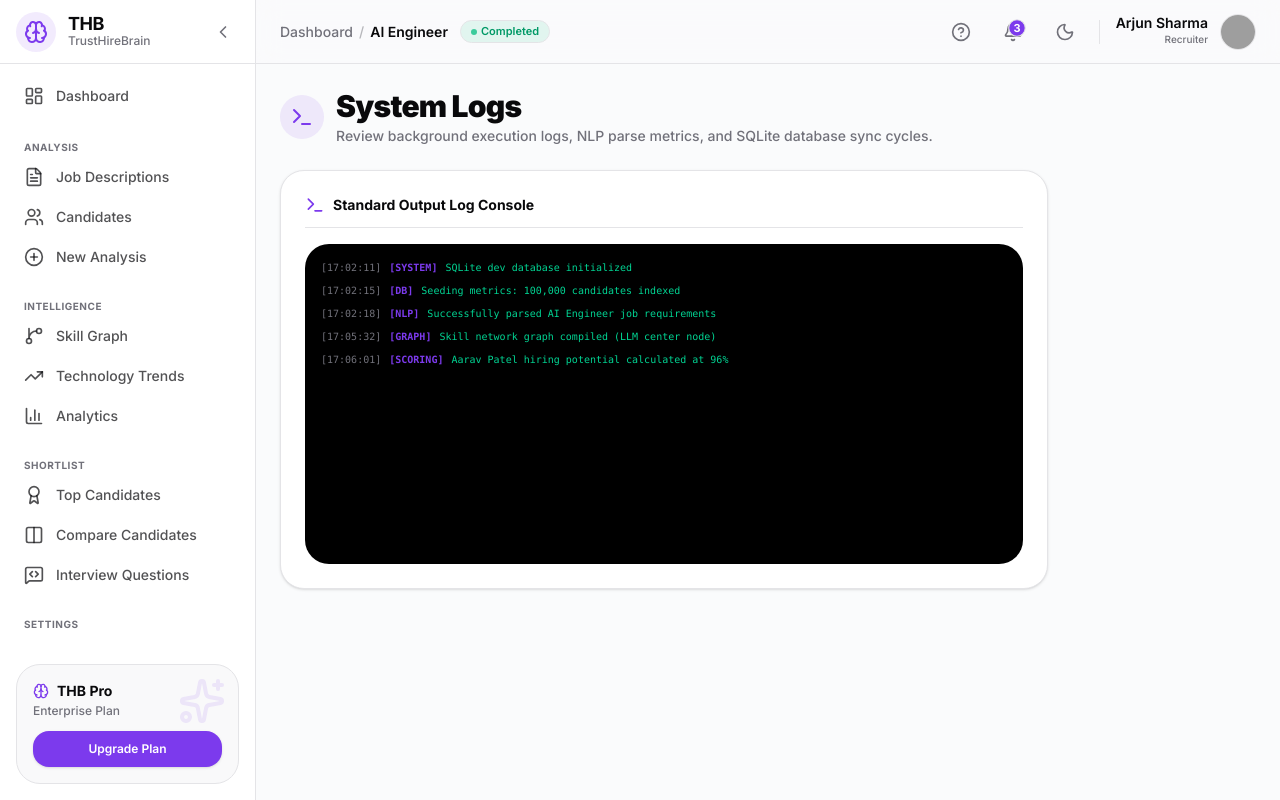
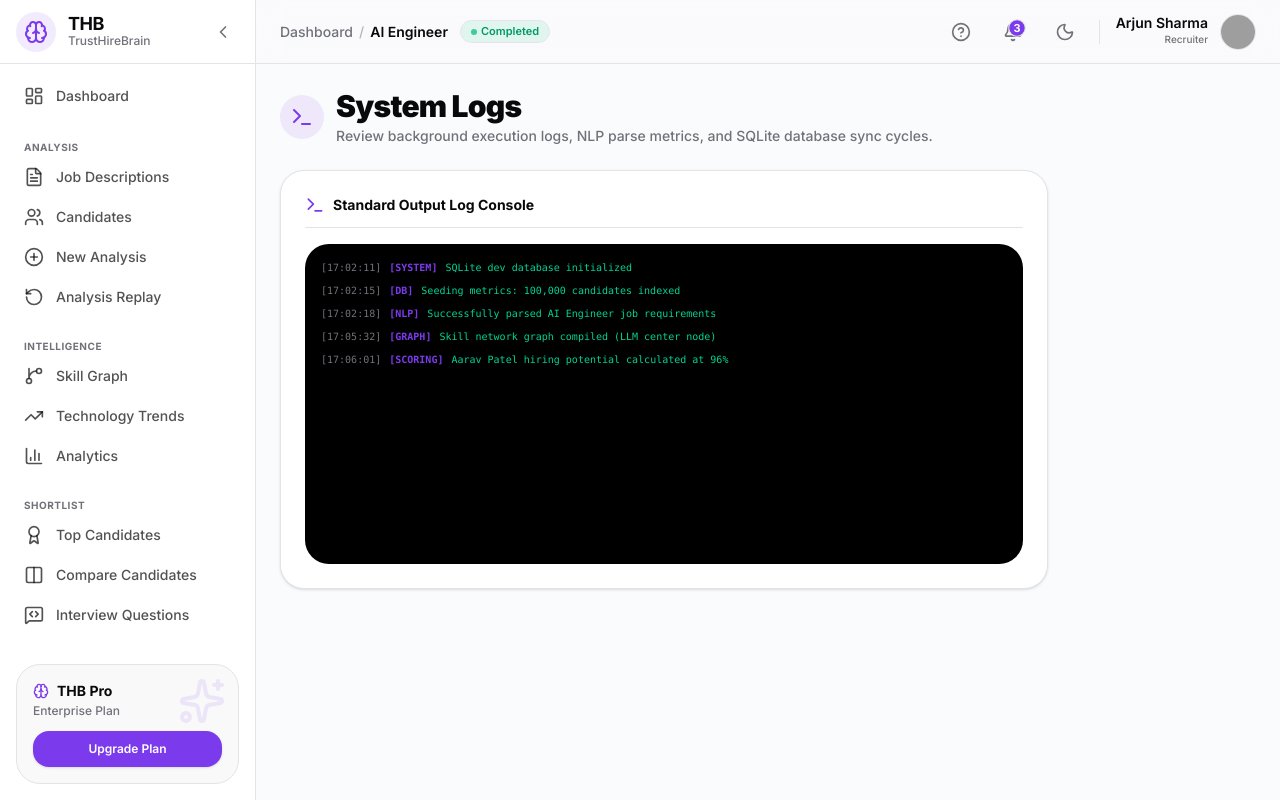
Before and after one commit to Gurleen12star/THB_TrustHireBrain, a Next.js app in the folder frontend/: page /logs in a window 1280 px wide. Built offline with nearby package versions, Linux system fonts and the light colour scheme; grey boxes are pictures that could not be loaded.

Commit message:
feat: add Analysis Replay to Sidebar navigation

```diff
--- a/frontend/src/components/Sidebar.tsx
+++ b/frontend/src/components/Sidebar.tsx
@@ -8,6 +8,7 @@ import {
   FileText,
   Users,
   PlusCircle,
+  RotateCcw,
   GitBranch,
   TrendingUp,
   BarChart3,
@@ -33,6 +34,7 @@ const navSections = [
       { name: "Job Descriptions", href: "/job-descriptions", icon: FileText },
       { name: "Candidates", href: "/candidates", icon: Users },
       { name: "New Analysis", href: "/new-analysis", icon: PlusCircle },
+      { name: "Analysis Replay", href: "/analysis-replay", icon: RotateCcw },
     ]
   },
   {
```
